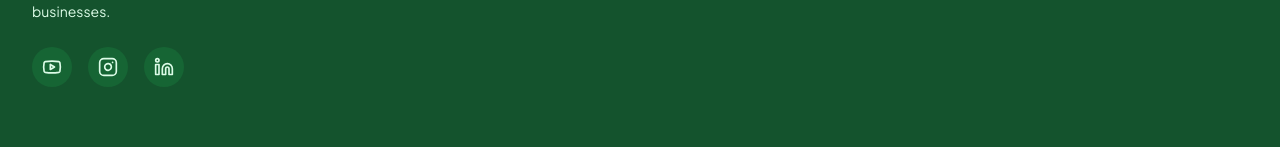
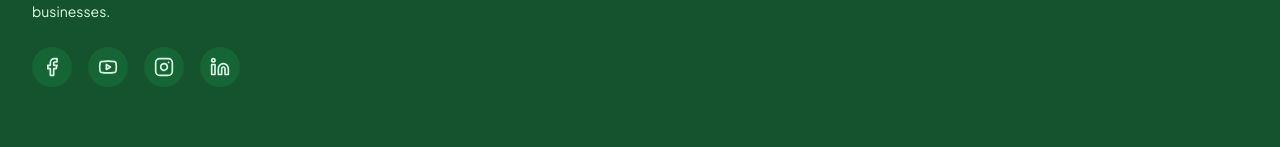
Before and after one commit to Neurocraft01/vegeebook, a Next.js app: page /contact in a window 1280 px wide. Shown: the part 1484-1631 px from the top of the page. Built offline with nearby package versions, Linux system fonts and the light colour scheme.

Commit message:
Update social media links in Footer component

```diff
--- a/app/components/Footer.tsx
+++ b/app/components/Footer.tsx
@@ -26,7 +26,7 @@ export default function Footer() {
               Revolutionizing the vegetable supply chain with technology, transparency, and trust. Connecting farmers directly to businesses.
             </p>
             <div className="flex space-x-4">
-              {/* <SocialLink href="#" icon={<Facebook className="w-5 h-5" />} /> */}
+              <SocialLink href="https://www.facebook.com/profile.php?id=61587822153678" icon={<Facebook className="w-5 h-5" />} />
               <SocialLink href="https://www.youtube.com/@Vegeebook" icon={<Youtube className="w-5 h-5" />} />
               <SocialLink href="https://www.instagram.com/vegeebook/" icon={<Instagram className="w-5 h-5" />} />
               <SocialLink href="https://www.linkedin.com/in/keshav-hissal-44150a264/" icon={<Linkedin className="w-5 h-5" />} />
```
